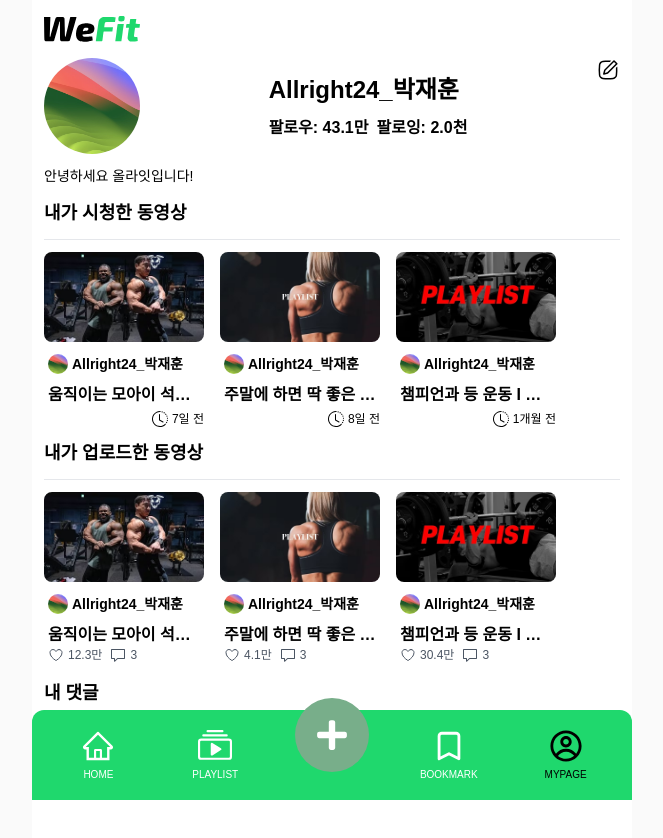
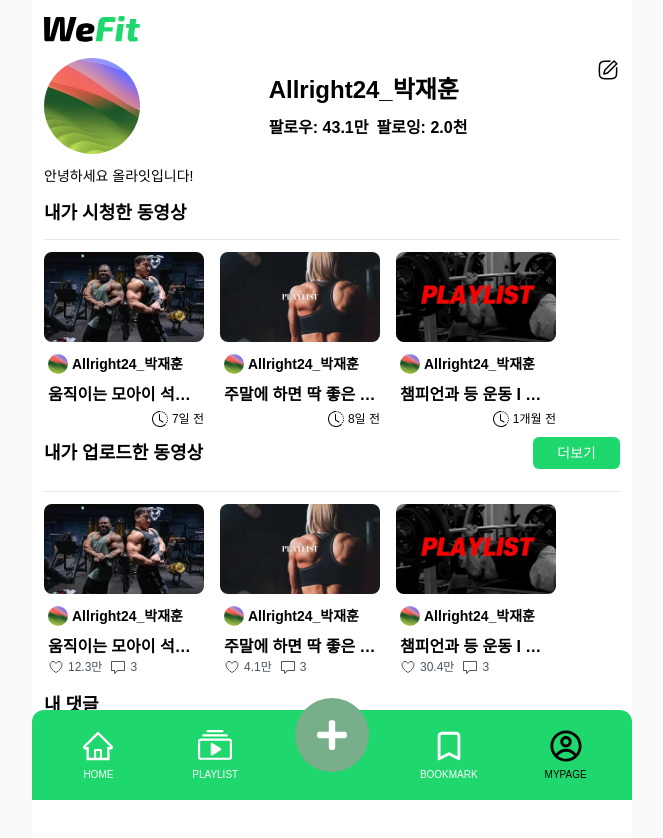
Before and after one commit to park-chan-hui/toy-project3-team2-wefit, a React (Vite) app: page /mypage in a window 1280 px wide. Shown: the top 838 px of the page, without its empty margins (308-971 px from the left). Built offline with nearby package versions, Linux system fonts and the light colour scheme.

Commit message:
feat: 더보기 버튼 생성 및 내가 업로드한 동영상 리스트 페이지 router작업

```diff
--- a/src/constants/constants.ts
+++ b/src/constants/constants.ts
@@ -4,6 +4,7 @@ const ROUTER_PATH = {
   LOGIN: '/login',
   MY_PAGE: '/mypage',
   MY_PAGE_EDIT: '/mypage/edit',
+  MY_UPLOAD_VIDEO: '/mypage/myupload-video',
   PLAYLIST: '/playlist',
   PLAYLIST_DETAIL: '/playlist/:playlistId',
   VIDEO_ADD: '/video-add',
--- a/src/pages/my-page/MyPage.tsx
+++ b/src/pages/my-page/MyPage.tsx
@@ -1,8 +1,10 @@
+import Button from '@/components/common/button/Button';
 import MyPageProfile from '@/components/my-page/MyPageProfile';
 import MyPageVideoList from '@/components/my-page/MyPageVideoList';
 import { mockUsers } from '@/mocks/mockUsers';
 import { mockVideos } from '@/mocks/mockVideos';
 import ScrollContainer from 'react-indiana-drag-scroll';
+import { Link } from 'react-router-dom';
 
 const MyPage = () => {
   const userData = mockUsers[0];
@@ -25,7 +27,12 @@ const MyPage = () => {
       </section>
 
       <section>
-        <p className="my-3 text-lg font-bold">내가 업로드한 동영상</p>
+        <div className="flex items-center justify-between">
+          <p className="my-3 text-lg font-bold">내가 업로드한 동영상</p>
+          <Link to="/mypage/myupload-video">
+            <Button variant="primary">더보기</Button>
+          </Link>
+        </div>
         <hr className="my-3" aria-hidden="true" />
         <ScrollContainer>
           <MyPageVideoList videos={uploadVideos} myUploadVideos />
--- /dev/null
+++ b/src/pages/my-page/MyUploadVideoPage.tsx
@@ -0,0 +1,5 @@
+const MyUploadVideoPage = () => {
+  return <div>MyUploadVideoPage</div>;
+};
+
+export default MyUploadVideoPage;
--- a/src/routes/Router.tsx
+++ b/src/routes/Router.tsx
@@ -15,6 +15,8 @@ import BookmarkCategoryEditPage from '@/pages/bookmark/BookmarkCategoryEditPage'
 import PlayListPage from '@/pages/playlist/PlayListPage';
 import PlayListDetailPage from '@/pages/playlist/PlayListDetailPage';
 import { ROUTER_PATH } from '@/constants/constants';
+import MyUploadVideoPage from '@/pages/my-page/MyUploadVideoPage';
+
 const Router = () => {
   const {
     SPLASH,
@@ -27,6 +29,7 @@ const Router = () => {
     LOGIN,
     AUTHOR_DETAIL,
     MY_PAGE_EDIT,
+    MY_UPLOAD_VIDEO,
     PLAYLIST_DETAIL,
     VIDEO_DETAIL,
     VIDEO_EDIT,
@@ -47,6 +50,7 @@ const Router = () => {
           children: [
             { index: true, element: <MyPage /> },
             { path: MY_PAGE_EDIT, element: <MyPageEdit /> },
+            { path: MY_UPLOAD_VIDEO, element: <MyUploadVideoPage /> },
             { path: VIDEO_EDIT, element: <VideoEditPage /> },
           ],
         },
```
